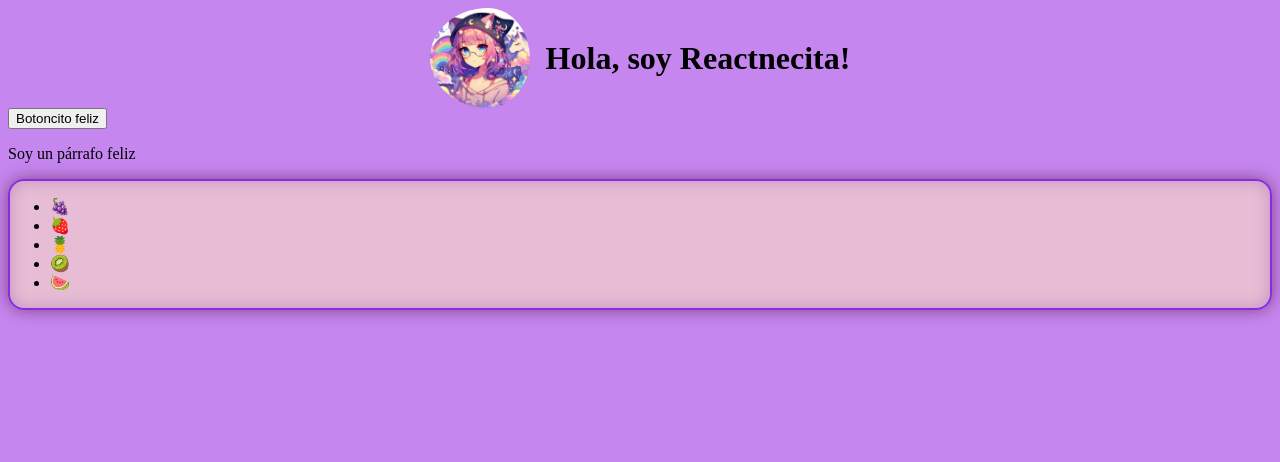
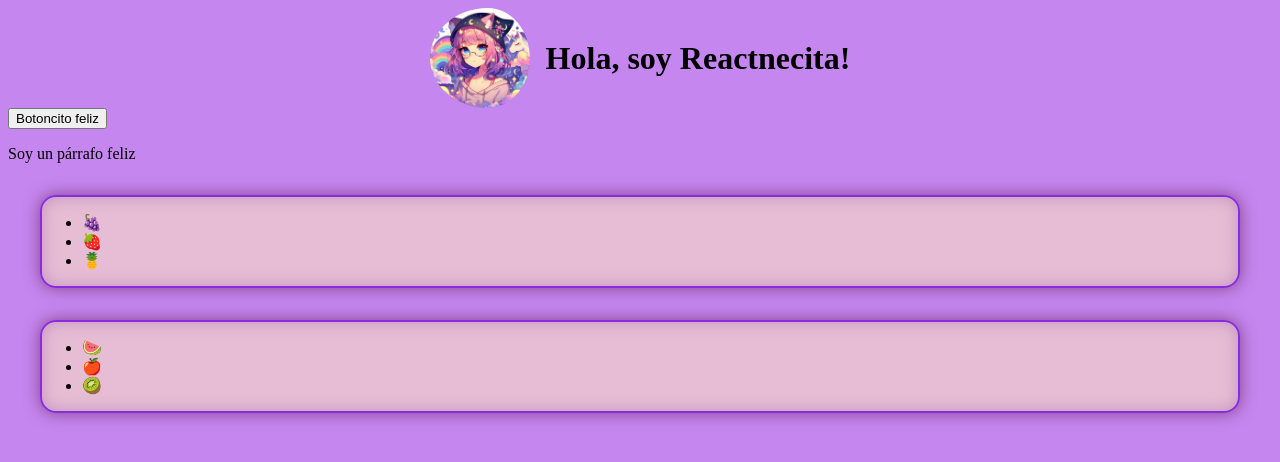
Before and after one commit to Pythonesa/fundamentos-react, a React (Vite) app: page / in a window 1280 px wide. Shown: the top 462 px of the page. Built offline with nearby package versions, Linux system fonts and the light colour scheme.

Commit message:
reutilización de componente FruitsList

```diff
--- a/src/App.jsx
+++ b/src/App.jsx
@@ -6,12 +6,15 @@ import Fruits from './components/FruitsList'
 
 export default function App () {
   const happy = true
+  const fruits = ['🍇', '🍓', '🍍']
+  const fruits2 = ['🍉', '🍎', '🥝']
   return (
     <>
       <Header />
       <Button text={happy ? 'Botoncito feliz' : 'Botoncito triste'}/>
       <HappyParagraph isHappy={happy}/>
-      <Fruits />
+      <Fruits fruits={fruits}/>
+      <Fruits fruits={fruits2}/>
     </>
   )
 }
--- a/src/components/FruitsList.jsx
+++ b/src/components/FruitsList.jsx
@@ -1,5 +1,7 @@
-export default function FruitsList() {
-    const fruits = ['🍇', '🍓', '🍍', '🥝', '🍉']
+import PropTypes from 'prop-types'
+
+export default function FruitsList({fruits}) {
+
     return (
         <div className="panel">
         <ul>
@@ -12,3 +14,7 @@ export default function FruitsList() {
         </div>
     )
 }
+
+FruitsList.propTypes = {
+    fruits: PropTypes.array.isRequired
+}
--- a/src/index.css
+++ b/src/index.css
@@ -26,4 +26,5 @@ body {
     border:blueviolet 2px solid;
     border-radius: 1rem;
     box-shadow: inset 0 0 1rem rgba(171, 116, 182, 0.6), 0 0 1rem rgba(85, 24, 57, 0.6);
+    margin: 2rem;
 }
```
